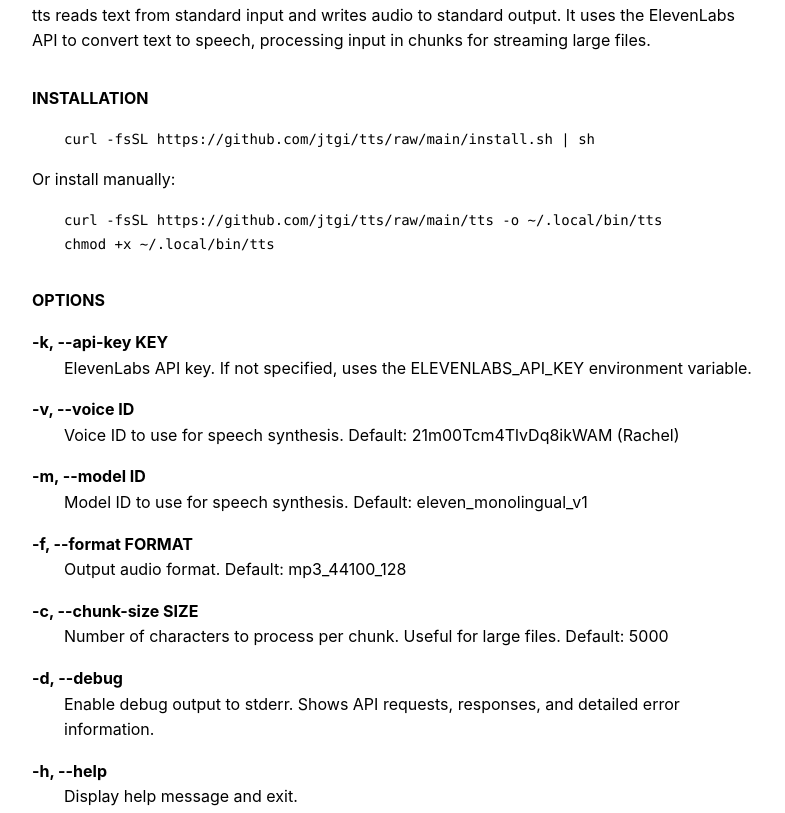
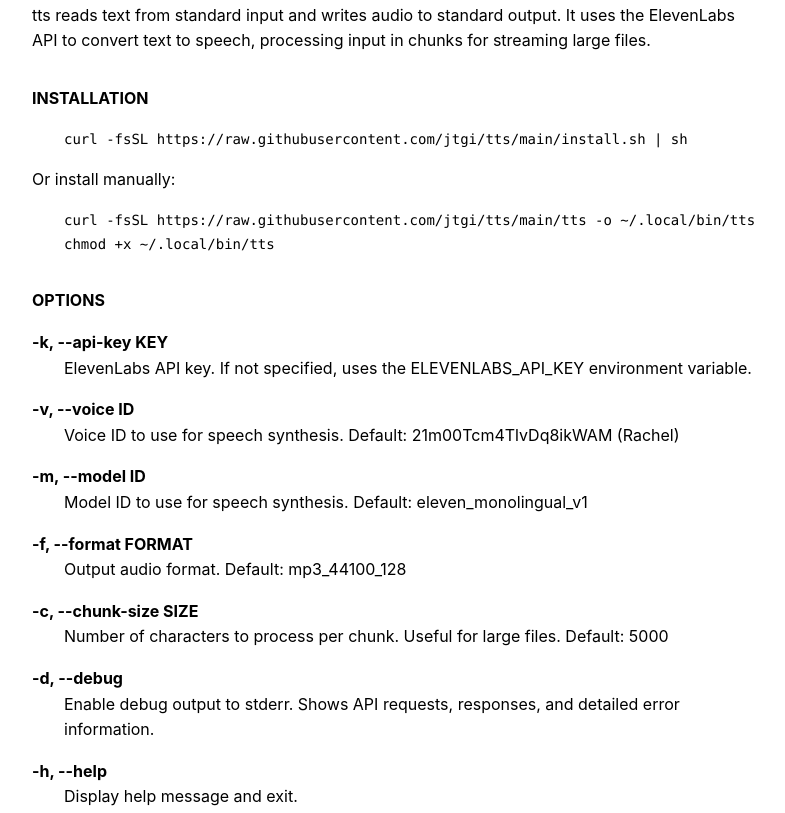
Before and after one commit to jtgi/tts, a plain HTML site: page docs/index.html in a window 1280 px wide. Shown: the part 756-1569 px from the top of the page, without its empty margins (0-785 px from the left). Drawn offline with Linux system fonts and the light colour scheme.

Commit message:
fix install path

```diff
--- a/docs/index.html
+++ b/docs/index.html
@@ -1,5 +1,6 @@
 <!DOCTYPE html>
 <html lang="en">
+
 <head>
     <meta charset="UTF-8">
     <meta name="viewport" content="width=device-width, initial-scale=1.0">
@@ -15,7 +16,9 @@
             max-width: 72ch;
         }
 
-        h1, h2, h3 {
+        h1,
+        h2,
+        h3 {
             font-weight: bold;
             margin: 1.5rem 0 0.5rem 0;
         }
@@ -94,6 +97,7 @@
         }
     </style>
 </head>
+
 <body>
     <h1>TTS(1)</h1>
     <p>tts - text-to-speech converter using ElevenLabs API</p>
@@ -119,12 +123,13 @@
     <pre><code>tts [-k KEY] [-v VOICE] [-m MODEL] [-f FORMAT] [-c SIZE] [-d] < input > output.mp3</code></pre>
 
     <h2>DESCRIPTION</h2>
-    <p>tts reads text from standard input and writes audio to standard output. It uses the ElevenLabs API to convert text to speech, processing input in chunks for streaming large files.</p>
+    <p>tts reads text from standard input and writes audio to standard output. It uses the ElevenLabs API to convert
+        text to speech, processing input in chunks for streaming large files.</p>
 
     <h2>INSTALLATION</h2>
-    <pre><code>curl -fsSL https://github.com/jtgi/tts/raw/main/install.sh | sh</code></pre>
+    <pre><code>curl -fsSL https://raw.githubusercontent.com/jtgi/tts/main/install.sh | sh</code></pre>
     <p>Or install manually:</p>
-    <pre><code>curl -fsSL https://github.com/jtgi/tts/raw/main/tts -o ~/.local/bin/tts
+    <pre><code>curl -fsSL https://raw.githubusercontent.com/jtgi/tts/main/tts -o ~/.local/bin/tts
 chmod +x ~/.local/bin/tts</code></pre>
 
     <h2>OPTIONS</h2>
@@ -260,14 +265,18 @@ chmod +x ~/.local/bin/tts</code></pre>
 
     <h2>NOTES</h2>
     <p>Requires curl(1) to be installed.</p>
-    <p>The tool processes text in chunks to handle large files efficiently, making it suitable for converting entire books or long documents.</p>
-    <p>API errors are reported with HTTP status codes and helpful hints for common issues like authentication failures or rate limiting.</p>
+    <p>The tool processes text in chunks to handle large files efficiently, making it suitable for converting entire
+        books or long documents.</p>
+    <p>API errors are reported with HTTP status codes and helpful hints for common issues like authentication failures
+        or rate limiting.</p>
 
     <h2>SEE ALSO</h2>
     <p>curl(1), mpv(1), ffmpeg(1)</p>
 
     <div class="credit">
-        <p>made by <a href="https://github.com/jtgi">jtgi</a></p>
+        <p><a href="https://github.com/jtgi/tts">open source</a> - made by <a href="https://github.com/jtgi">jtgi</a>
+        </p>
     </div>
 </body>
+
 </html>
```
Also changed, not shown: 3 other files.
